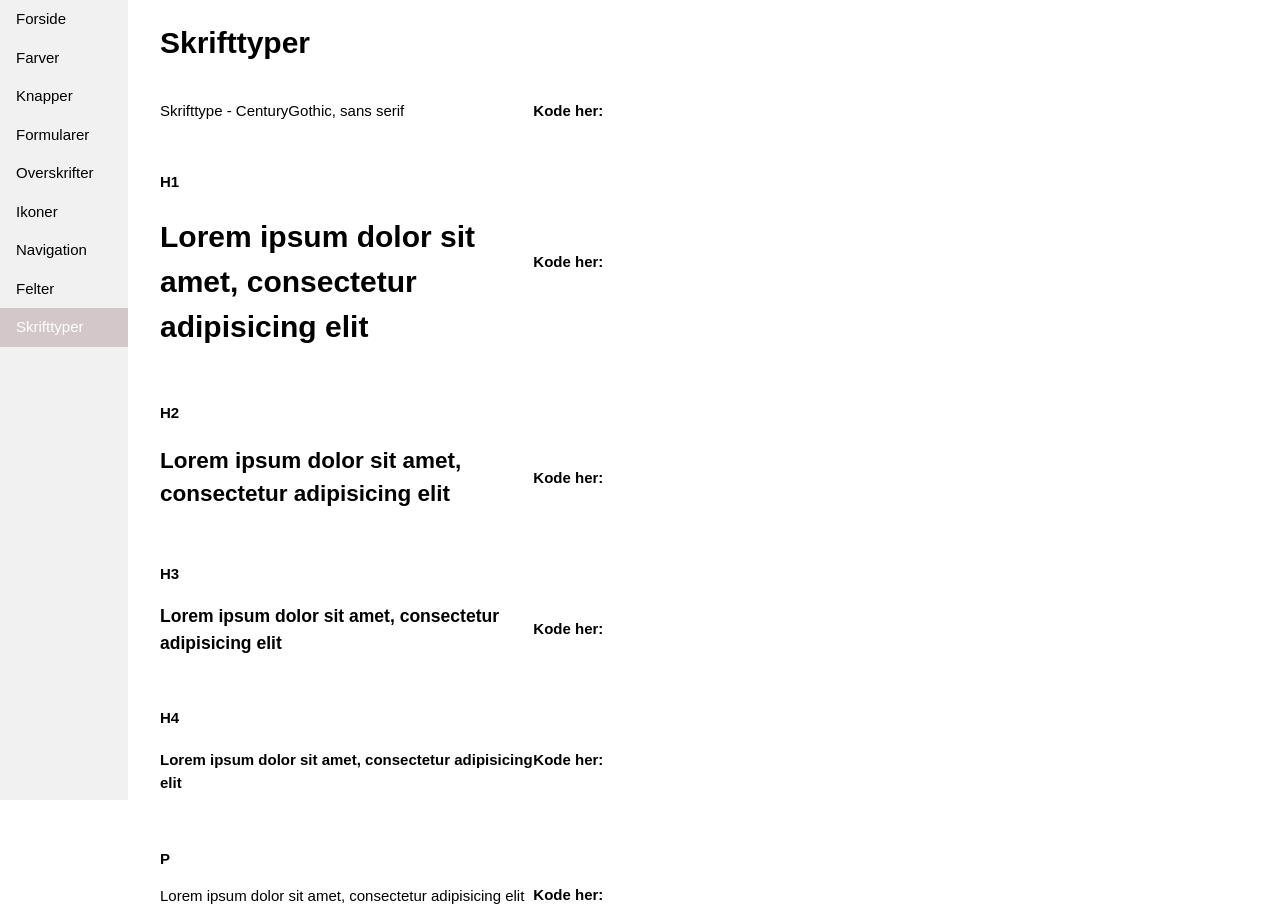
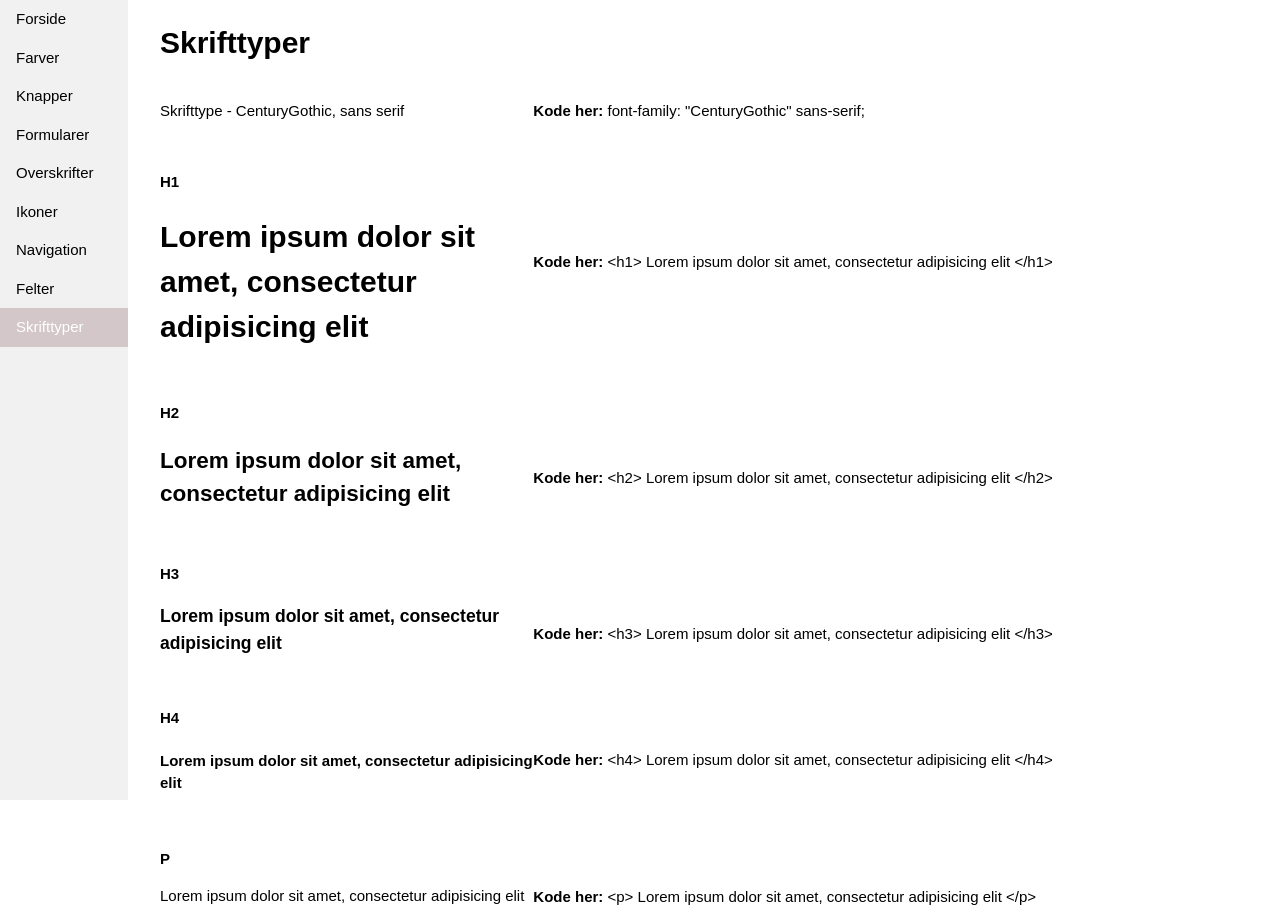
Before and after one commit to heleneroest/Projekt_5, a plain HTML site: page skrifttyper.html in a window 1280 px wide. Shown: the part 73-996 px from the top of the page. Drawn offline with Linux system fonts and the light colour scheme.

Commit message:
skrifttype rettet

```diff
--- a/skrifttyper.html
+++ b/skrifttyper.html
@@ -29,42 +29,42 @@
               <p> Skrifttype - CenturyGothic, sans serif</p>
             </div>
             <div class="kodeskrifttype">
-              <p><b>Kode her:</b></p>
+              <p><b>Kode her:</b> font-family: "CenturyGothic" sans-serif; </p>
             </div>
             <div class="h1skrift">
               <b>H1</b>
                 <h1>Lorem ipsum dolor sit amet, consectetur adipisicing elit</h1>
             </div>
             <div class="kodeskrifth1">
-              <b>Kode her:</b>
+              <p><b>Kode her:</b> &lt;h1&gt; Lorem ipsum dolor sit amet, consectetur adipisicing elit &lt;/h1&gt;</p>
             </div>
             <div class="h2skrift">
               <b>H2</b>
                 <h2>Lorem ipsum dolor sit amet, consectetur adipisicing elit</h2>
             </div>
             <div class="kodeskrifth2">
-              <b>Kode her:</b>
+              <p><b>Kode her:</b> &lt;h2&gt; Lorem ipsum dolor sit amet, consectetur adipisicing elit &lt;/h2&gt;</p>
             </div>
             <div class="h3skrift">
               <b>H3</b>
                 <h3>Lorem ipsum dolor sit amet, consectetur adipisicing elit</h3>
             </div>
             <div class="kodeskrifth3">
-              <b>Kode her:</b>
+              <p><b>Kode her:</b> &lt;h3&gt; Lorem ipsum dolor sit amet, consectetur adipisicing elit &lt;/h3&gt;</p>
             </div>
             <div class="h4skrift">
               <b>H4</b>
                 <h4>Lorem ipsum dolor sit amet, consectetur adipisicing elit</h4>
             </div>
             <div class="kodeskrifth4">
-              <b>Kode her:</b>
+              <p><b>Kode her:</b> &lt;h4&gt; Lorem ipsum dolor sit amet, consectetur adipisicing elit &lt;/h4&gt;</p>
             </div>
             <div class="pskrift">
               <b>P</b>
                 <p>Lorem ipsum dolor sit amet, consectetur adipisicing elit</p>
             </div>
             <div class="kodeskriftp">
-              <b>Kode her:</b>
+              <p><b>Kode her:</b> &lt;p&gt; Lorem ipsum dolor sit amet, consectetur adipisicing elit &lt;/p&gt;</p>
             </div>
         </div>
       </div>
--- a/style.css
+++ b/style.css
@@ -131,23 +131,23 @@ display: grid;
 /* Farver slut */
 /* Skrifttyper */
 .kodeskrifth1{
-  margin-top: 80px;
+  margin-top: 65px;
 }
 
 .kodeskrifth2{
-  margin-top: 65px;
+  margin-top: 50px;
 }
 
 .kodeskrifth3{
-  margin-top: 55px;
+  margin-top: 45px;
 }
 
 .kodeskrifth4{
-  margin-top: 42px;
+  margin-top: 27px;
 }
 
 .kodeskriftp{
-  margin-top: 36px;
+  margin-top: 23px;
 }
 
 /* Skrifttyper slut */
```
